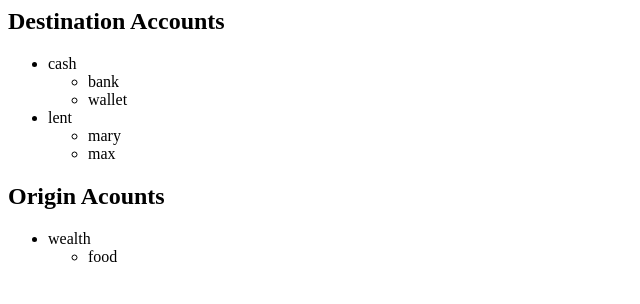
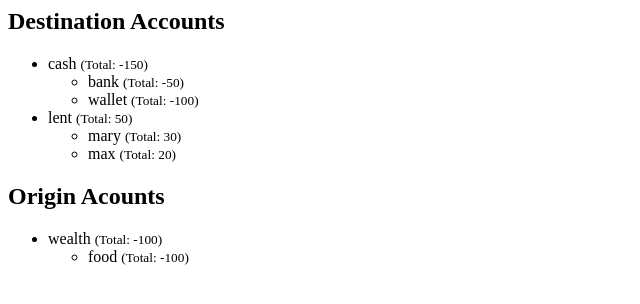
Before and after one commit to manugrandio/leanledger, a Django app: page /accounts/ in a window 1280 px wide. Shown: the top 304 px of the page, without its empty margins (0-640 px from the left). Run offline with Django 3.2, Linux system fonts and the light colour scheme; data comes from the database, SQL or seed files in the repository.

Commit message:
Show total in accounts list view

```diff
--- a/leanledger/templates/records/accounts_tree.html
+++ b/leanledger/templates/records/accounts_tree.html
@@ -1,6 +1,6 @@
 <ul>
   {% for account in accounts %}
-  <li>{{ account.name }}
+  <li>{{ account.name }} <small>(Total: {{ account.total }})</small>
     {% if account.children.exists %}
       {% include 'records/accounts_tree.html' with accounts=account.children.all %}
     {% endif %}
```
